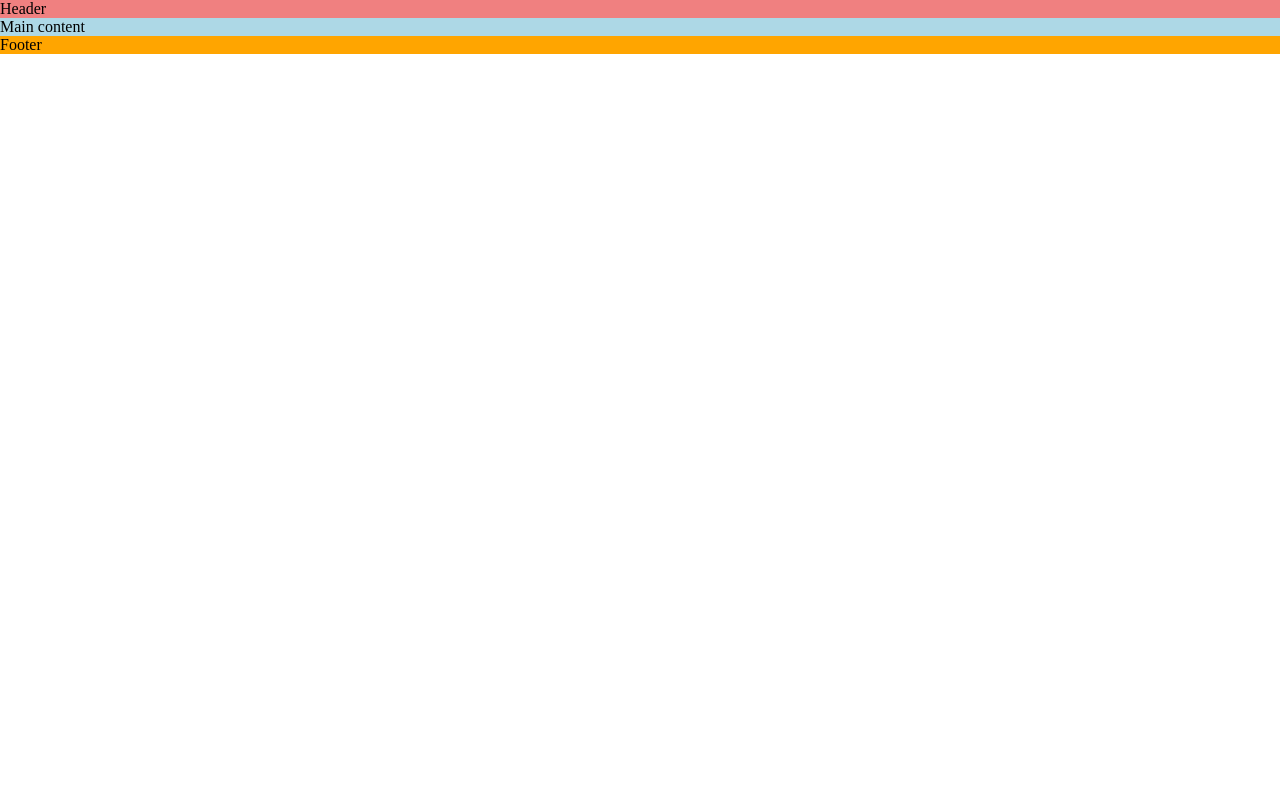
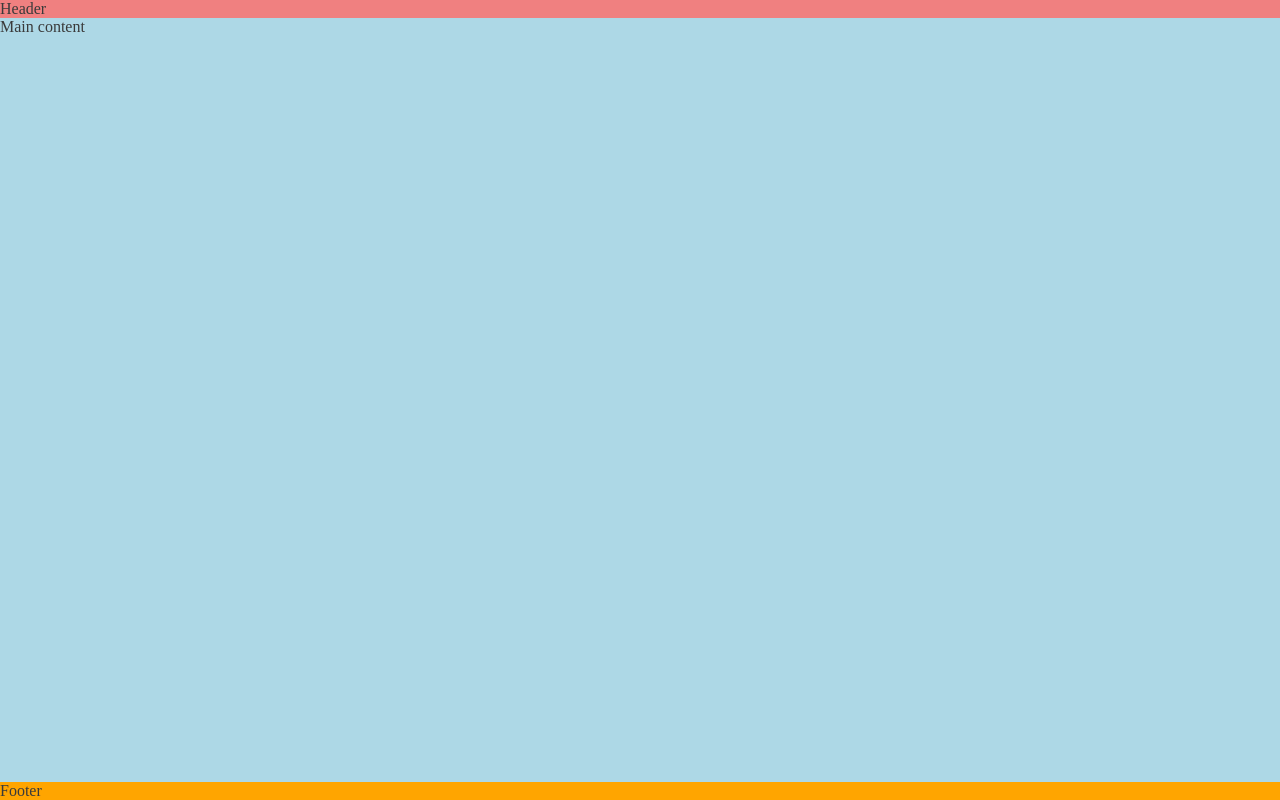
Before and after one commit to osaroo3/love_runnnig_wtp, a plain HTML site: page index.html in a window 1280 px wide. Drawn offline with Linux system fonts and the light colour scheme.

Commit message:
push footer down using flex styles

```diff
--- a/assets/css/style.css
+++ b/assets/css/style.css
@@ -3,6 +3,15 @@
     padding: 0;
     margin: 0;
     box-sizing: border-box;
+}
+
+/*General styles*/
+body {
+    min-height: 100vh;
+    display: flex;
+    flex-direction: column;
+    /*Generic project styles*/
+    color: #3a3a3a
 }
 
 /* header content*/
@@ -13,6 +22,8 @@ header {
 /* main content*/
 main {
     background-color: lightblue;
+    /*Make main element take up any surplus space to push footer down*/
+    flex: 1 0 auto;
 }
 
 /* footer content*/
```
